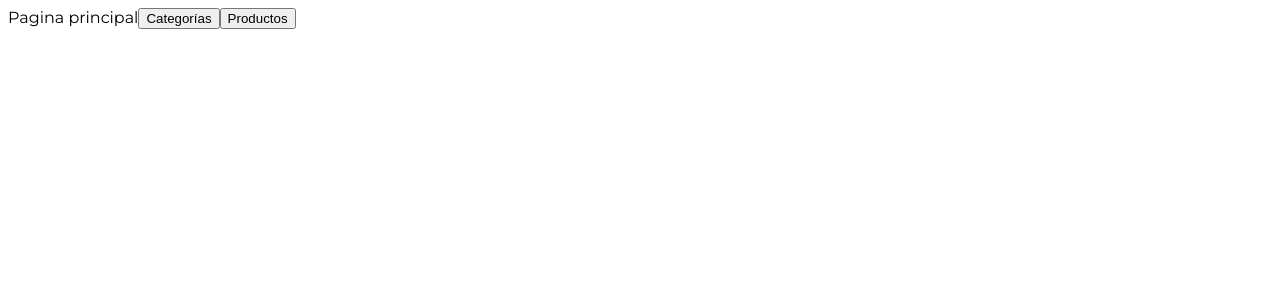
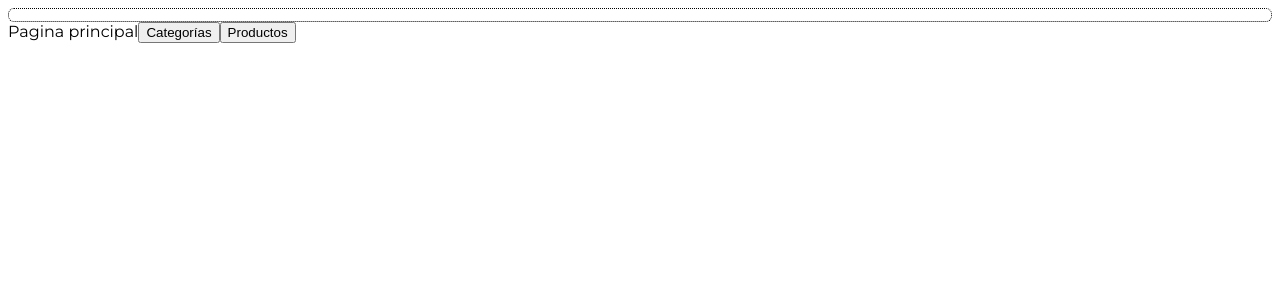
Before and after one commit to topolnjak14/ReduxReduxToolkit, a Next.js app: page / in a window 1280 px wide. Shown: the top 300 px of the page. Built offline with nearby package versions, Linux system fonts and the light colour scheme.

Commit message:
Avances en el carrito

```diff
--- /dev/null
+++ b/src/app/carrito/Carrito.jsx
@@ -0,0 +1,40 @@
+"use client"
+/* Lo primero que tiene que hacer este componente es
+leer el store */
+
+/* useSelector permite que leamos el store
+y el dispatch que podamos modificarlo */
+
+/* carrito va a leer miCarrito y lo va a guardar */
+
+/* Despues empleamos un .map para mostrar en pantalla
+todos los productos añadidos a carrito */
+
+
+
+import { useSelector, useDispatch } from "react-redux/es/hooks/useSelector";
+import estilos from "./carrito.module.css";
+
+const Carrito = () => {
+    const carrito= useSelector(state => state.misValores.miCarrito)
+    /* const dispatch= useDispatch(); */
+
+
+    return (
+        <>
+        <div className={estilos.miCarrito}>
+           {carrito.map((valor, indice)=>
+           <div key={indice}>
+                <img onClick={() => eliminar()}
+                src={valor.imagen}
+                alt=""
+                height={60}
+                />
+           </div>
+           )}
+        </div>
+        </>
+    );
+}
+
+export default Carrito;
--- /dev/null
+++ b/src/app/carrito/carrito.module.css
@@ -0,0 +1,7 @@
+.miCarrito{
+    display: flex;
+    align-items: center;
+    border: 1px dotted black;
+    padding: 6px 10px;
+    border-radius: 6px;
+}
--- a/src/app/layout.js
+++ b/src/app/layout.js
@@ -1,5 +1,6 @@
 import Providers from "../../store/provider";
 import {Montserrat} from "@next/font/google"
+import Carrito from "./carrito/Carrito";
 
 const fuente= Montserrat({
   weight: "400",
@@ -17,6 +18,7 @@ export default function RootLayout({ children }) {
     <html lang="es">
       <Providers>
         <body  className={fuente.className}>
+          <Carrito/>
           {children}
         </body>
       </Providers>
--- a/store/miSlice.js
+++ b/store/miSlice.js
@@ -1,5 +1,11 @@
 "use client"
 import { createSlice } from "@reduxjs/toolkit";
+
+/* El reducer comprar debe recibir el objeto que se creó
+en la funcion adquirir del componente FichaIndividual.jsx */
+
+/*  action.payload es el objeto que se envia desde la funcion adquirir */
+
 
 export const origenSlice = createSlice({
     name: "misValores", //Cuando hagamos referencia a miSlice lo haremos por este valor
@@ -12,7 +18,7 @@ export const origenSlice = createSlice({
         //Accion 1: Recibimos un estado y aqui agregamos la accion a ejecutar
        },
        comprar:(state, action) =>{
-        //Accion 2: Recibimos un estado y aqui agregamos la accion a ejecutar
+        state.miCarrito=[...state.miCarrito, action.payload];
        },
        devolver:(state, action) =>{
         //Accion 3: Recibimos un estado y aqui agregamos la accion a ejecutar
```
Also changed, not shown: src/app/carrito/page.jsx (deleted, +0 -10 lines), src/app/componentes/Ficha.jsx (+6 -1 lines), src/app/productos/[id]/FichaIndividual.jsx (added, +51 -0 lines), src/app/productos/[id]/page.jsx (+14 -2 lines).
